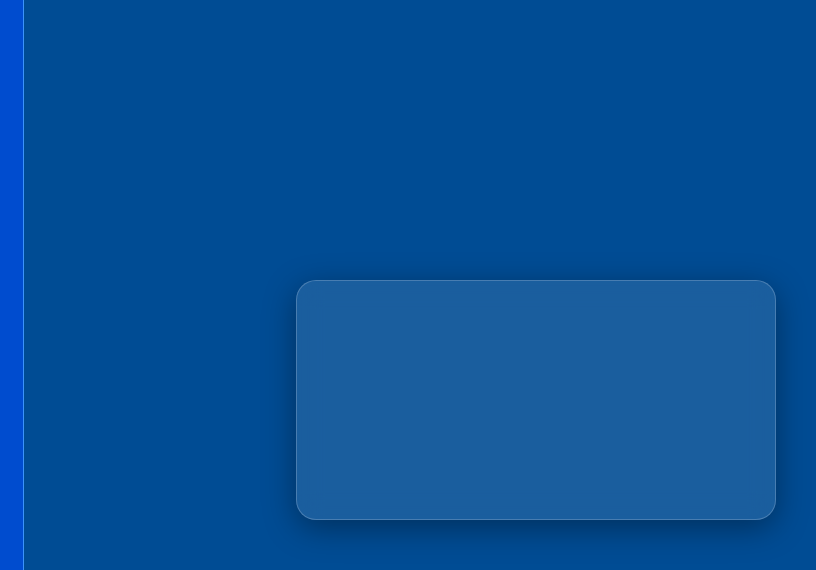
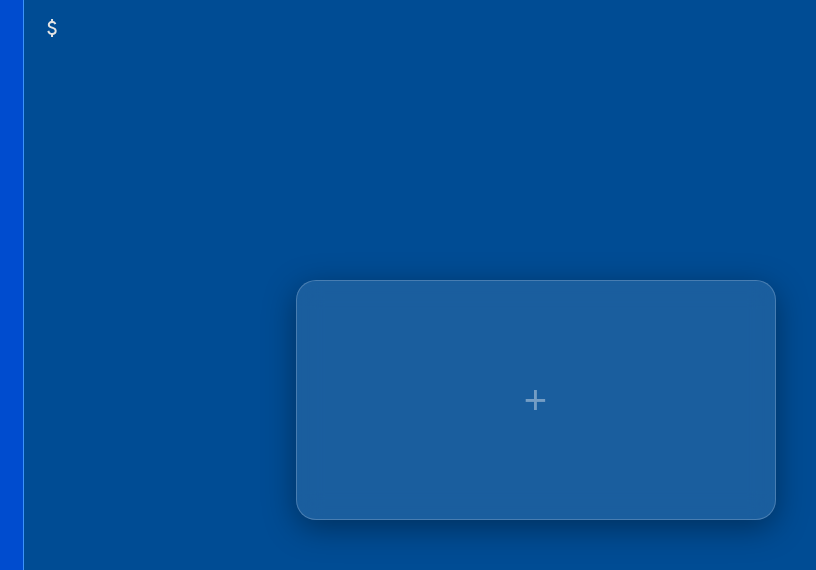
Before and after one commit to jpedropireslucena/site-de-organiza-o-financeira, a plain HTML site: page index.html in a window 1280 px wide. Shown: the top 570 px of the page, 233-1049 px from the left. Drawn offline with Linux system fonts and the light colour scheme.

Commit message:
saldo atual feito

```diff
--- a/index.html
+++ b/index.html
@@ -21,7 +21,12 @@
         </div>
 
         <div class="carteira">
+            <div class="sald_atual">
+                <img src="icones/attach_money_24dp_E3E3E3_FILL0_wght400_GRAD0_opsz24.svg" alt="">
+
+            </div>
             <div class="cartoes">
+              <p>+</p>
             </div>
         </div>
 
--- a/style.css
+++ b/style.css
@@ -1,4 +1,4 @@
-* {
+*{
     padding: 0;
     margin: 0;
     box-sizing: border-box;
@@ -18,8 +18,12 @@ body {
     overflow: hidden;
 }
 
-/* Estilo aba de funcoes */
-.aba {
+/* =========================================
+   ESTILO DAS FUNCOES (ABA LATERAL)
+   ========================================= */
+
+/*estilo aba de funcoes*/
+.aba{
     display: flex;
     flex-direction: column;
     align-items: flex-start;
@@ -39,9 +43,7 @@ body {
     width: 100%;
 }
 
-
-
-.btn_saldo {
+.btn_saldo{
     display: inline-flex;
     align-items: center;
     gap: 4px;
@@ -68,8 +70,13 @@ body {
     text-overflow: ellipsis;
 }
 
-/* Estilo cartoes */
+/* =========================================
+   ESTILO DOS CARTOES E SALDO ATUAL
+   ========================================= */
+
+/*estilo cartoes*/
 .carteira {
+    position: relative;
     display: flex;
     justify-content: center;
     align-items: center;
@@ -80,7 +87,15 @@ body {
     overflow: hidden;
 }
 
+.sald_atual {
+    position: absolute;
+    top: 16px;
+    left: 16px;
+    color: white;
+}
+
 .cartoes {
+    display: flex;
     width: 100%;
     max-width: 480px;
     height: 240px;
@@ -91,3 +106,10 @@ body {
     border-radius: 20px;
     box-shadow: 0 8px 32px 0 rgba(0, 0, 0, 0.37);
 }
+
+.cartoes p{
+    margin: auto;
+    color: rgba(255, 255, 255, 0.395);
+    font-size: 40px;
+    border-radius: 20px;
+}
```
